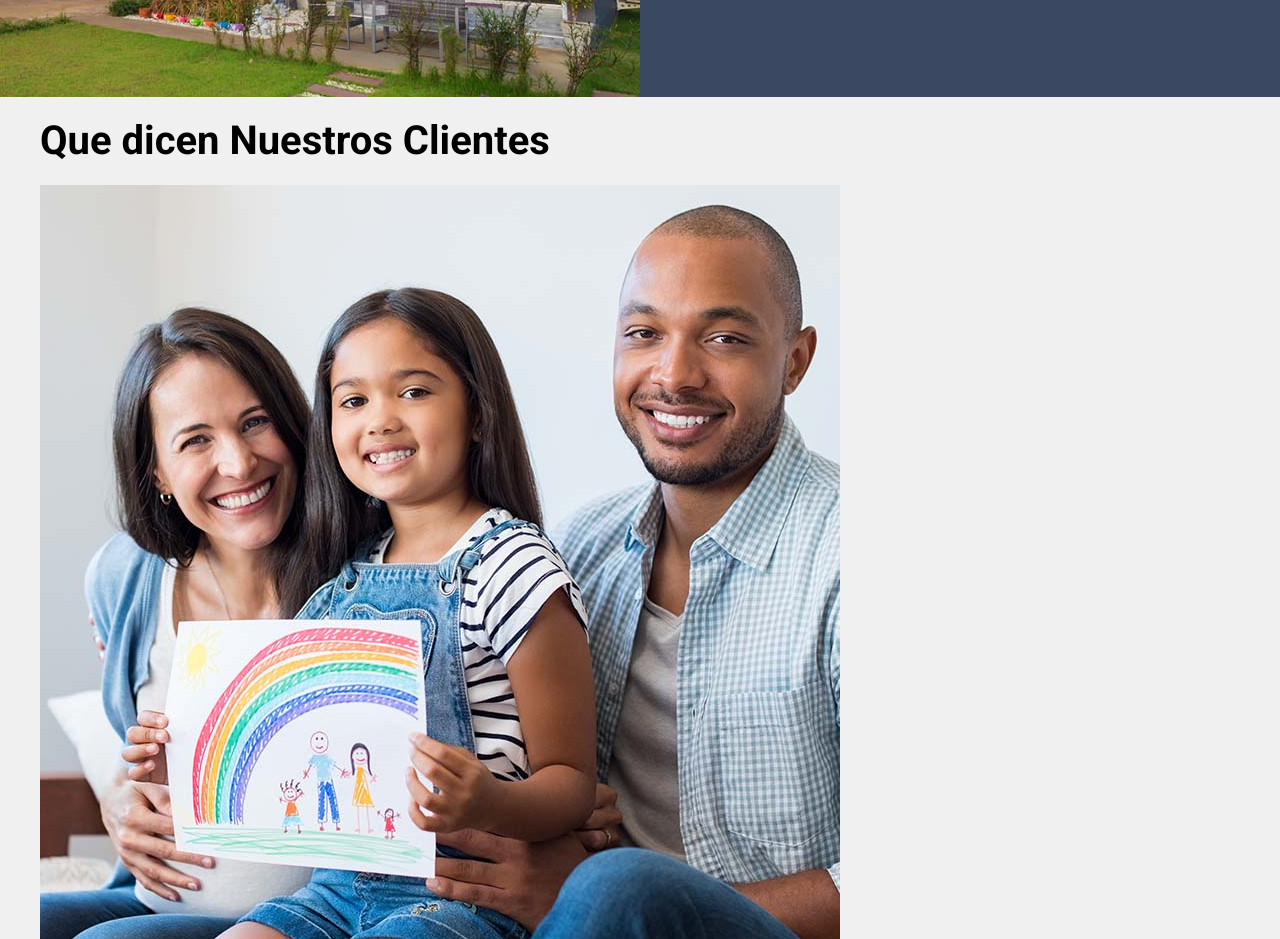
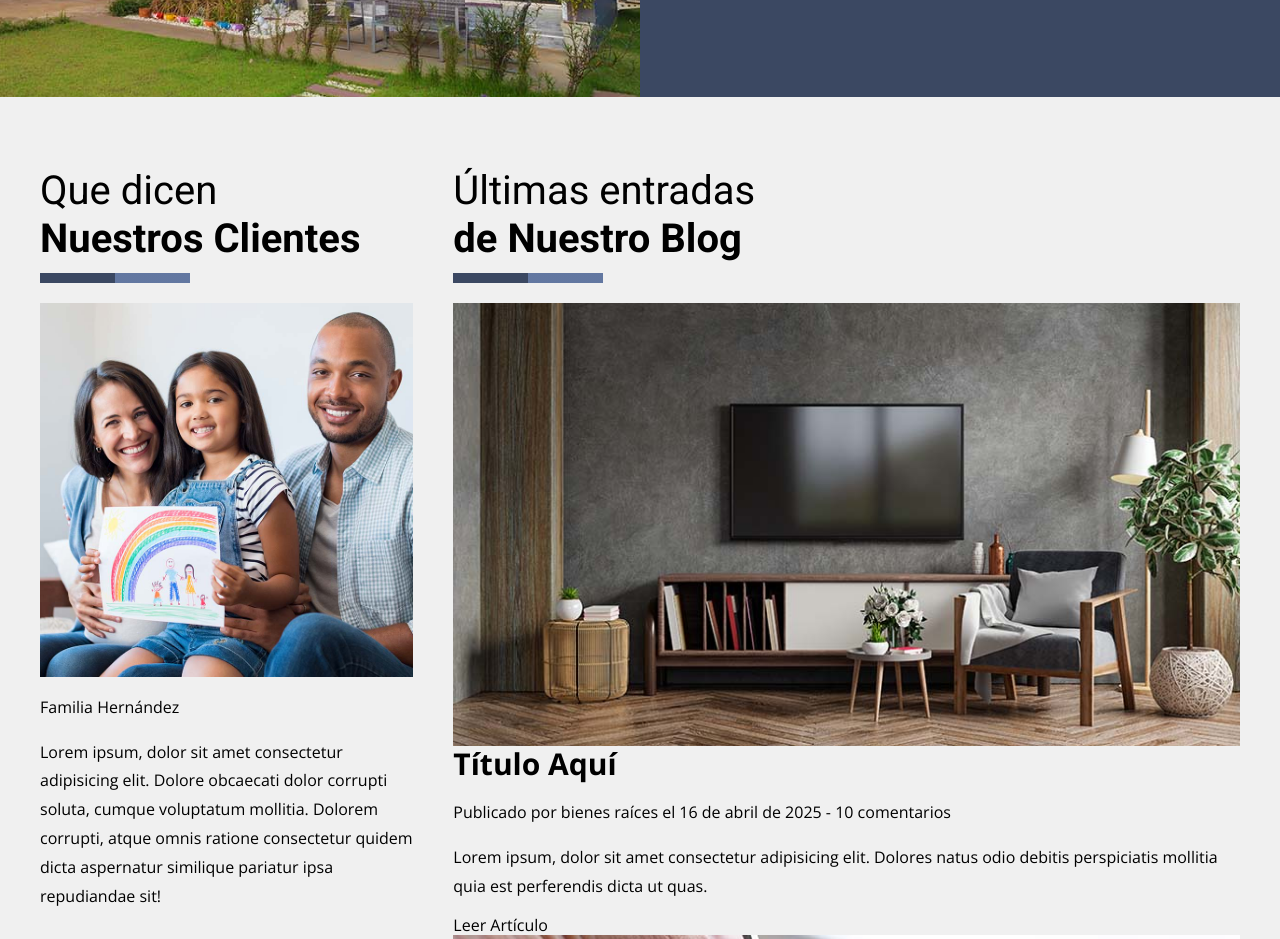
Before and after one commit to dauncosaciar/real-state-app, a website: page index.html in a window 1280 px wide. Shown: the part 2526-3465 px from the top of the page. Drawn offline with nearby package versions, Linux system fonts and the light colour scheme; files that its build step writes are made by us from their sources; files whose address does not match are found by name.

Commit message:
add testimonials-blog main section css code

```diff
--- a/src/scss/base/_mixins.scss
+++ b/src/scss/base/_mixins.scss
@@ -51,11 +51,15 @@
   grid-template-columns: repeat($columns, 1fr);
 }
 
-@mixin heading {
+@mixin heading($break: false) {
   font-weight: 400;
 
   span {
     font-weight: 700;
+
+    @if ($break) {
+      display: block;
+    }
   }
 
   &::after {
--- a/src/scss/ui/content/_index.scss
+++ b/src/scss/ui/content/_index.scss
@@ -1,2 +1,3 @@
 @forward "properties";
 @forward "featured";
+@forward "testimonials-blog";
--- /dev/null
+++ b/src/scss/ui/content/_testimonials-blog.scss
@@ -0,0 +1,21 @@
+@use "base/variables" as v;
+@use "base/mixins" as m;
+
+/* Testimonials - Blog */
+.testimonials-blog {
+  margin-top: 5rem;
+
+  @include m.desktop {
+    @include m.grid(3, 4rem);
+  }
+
+  &__blog {
+    @include m.desktop {
+      grid-column: 2 / 4;
+    }
+  }
+
+  &__heading {
+    @include m.heading(true);
+  }
+}
```
